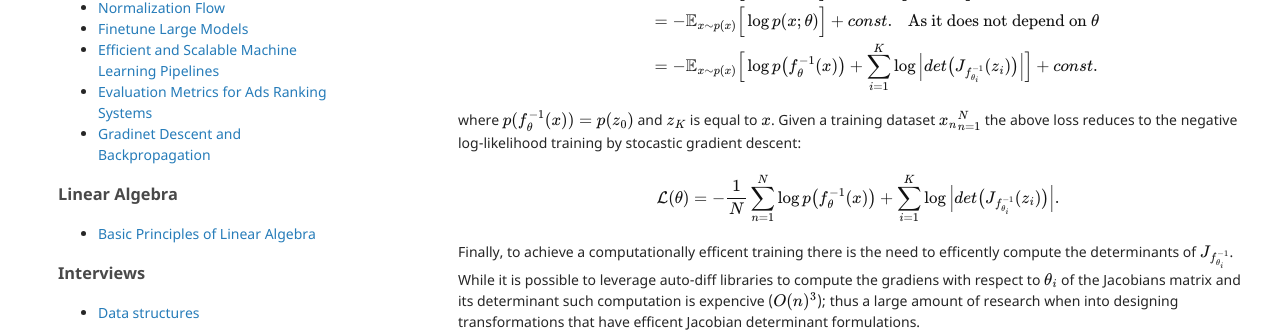
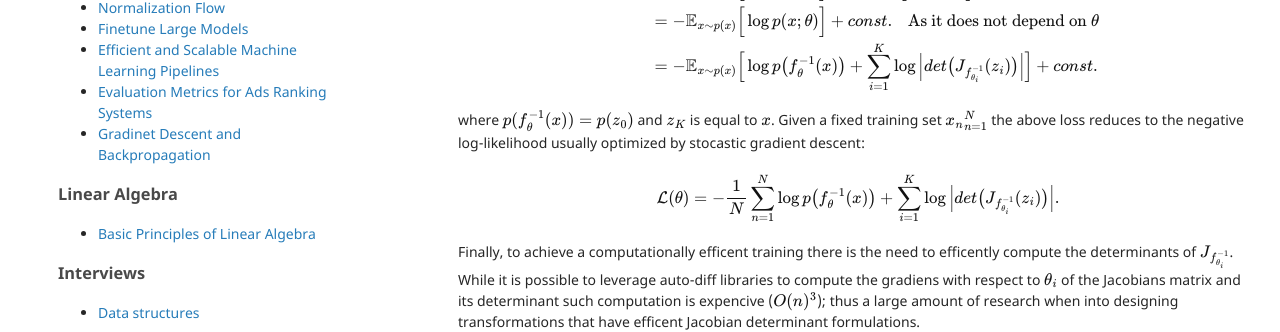
Before and after one commit to andompesta/andompesta.github.io, a Jekyll site: the page built from _posts/2023-11-17-normalization-flow.md, in a window 1280 px wide and 900 px high, scrolled down 3075 px. Shown: the part 150-482 px from the top of the window. Built offline with Jekyll 4.4.1, drawn with Linux system fonts in a browser that asks for light colours.

Commit message:
fix wording of training section

```diff
--- a/_posts/2023-11-17-normalization-flow.md
+++ b/_posts/2023-11-17-normalization-flow.md
@@ -123,7 +123,7 @@ $$
 \end{align*}
 $$
 
-where $p(f_{\theta}^{-1}(x)) = p(z_0)$ and $z_K$ is equal to $x$. Given a training dataset $\{ x_n \}_{n=1}^N$ the above loss reduces to the negative log-likelihood training by stocastic gradient descent:
+where $p(f_{\theta}^{-1}(x)) = p(z_0)$ and $z_K$ is equal to $x$. Given a fixed training set $\{ x_n \}_{n=1}^N$ the above loss reduces to the negative log-likelihood usually optimized by stocastic gradient descent:
 
 $$
 \mathcal{L}(\theta) = - \frac{1}{N} \sum_{n=1}^N \log p\big(f_{\theta}^{-1}(x)\big) + \sum_{i=1}^{K} \log \Big| det\big( J_{f_{\theta_i}^{-1}}(z_{i}) \big)\Big|.
```
